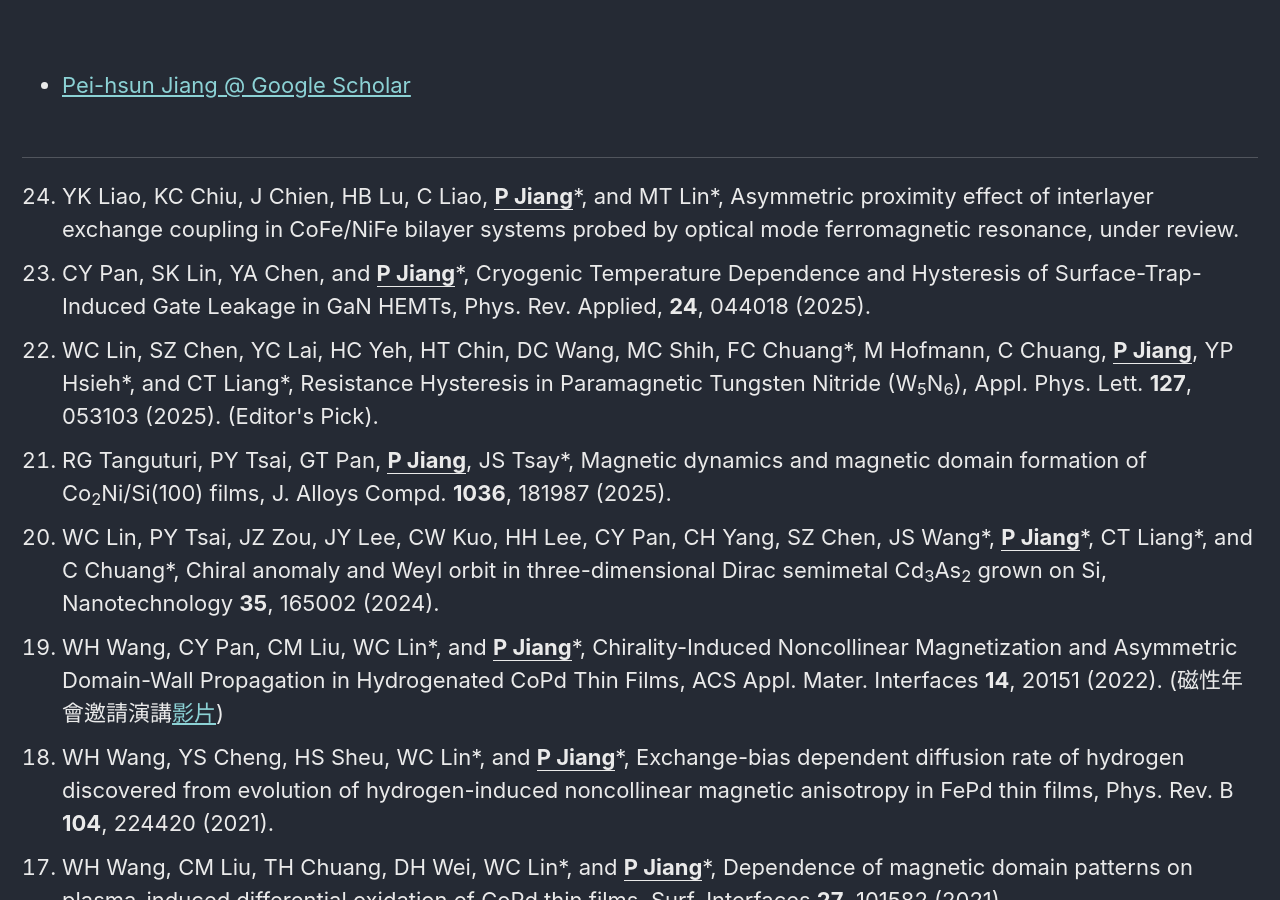
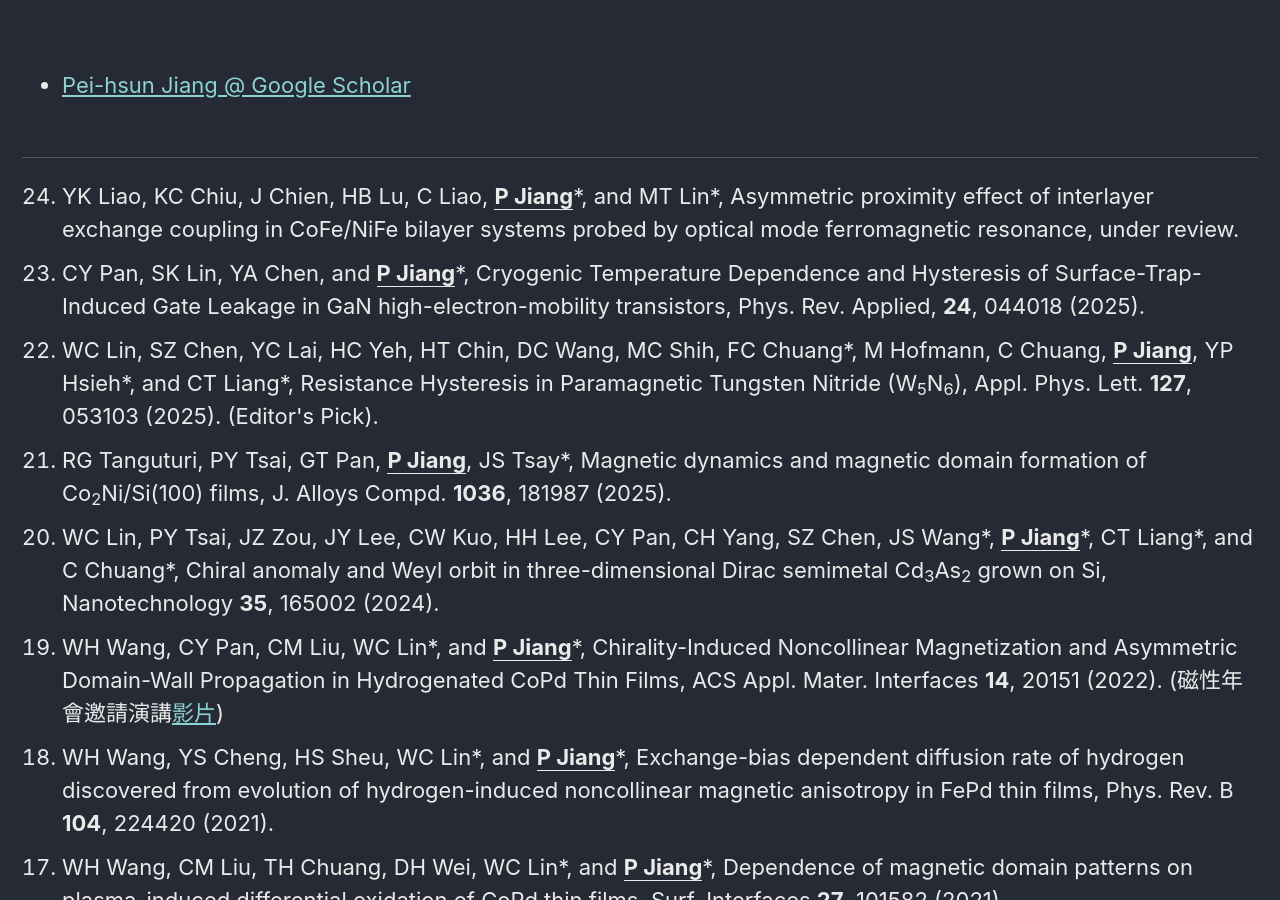
Before and after one commit to pjiang-ntnu/pjiang-ntnu.github.io, a Jekyll site: the page built from _pages/publications.md, in a window 1280 px wide and 900 px high, scrolled down 338 px. Built offline with Jekyll 4.4.1, drawn with Linux system fonts in a browser that asks for light colours; nearby versions of some CDN libraries; comment, search, counter and statistics services are not loaded.

Commit message:
Update publications.md

```diff
--- a/_pages/publications.md
+++ b/_pages/publications.md
@@ -35,7 +35,7 @@
 <ol reversed>
 <li> YK Liao, KC Chiu, J Chien, HB Lu, C Liao, <b><ins>P Jiang</ins></b>*, and MT Lin*, Asymmetric proximity effect of interlayer exchange coupling in CoFe/NiFe bilayer systems probed by optical mode ferromagnetic resonance, under review.
 
-<li> CY Pan, SK Lin, YA Chen, and <b><ins>P Jiang</ins></b>*, Cryogenic Temperature Dependence and Hysteresis of Surface-Trap-Induced Gate Leakage in GaN HEMTs, Phys. Rev. Applied, <b>24</b>, 044018 (2025).
+<li> CY Pan, SK Lin, YA Chen, and <b><ins>P Jiang</ins></b>*, Cryogenic Temperature Dependence and Hysteresis of Surface-Trap-Induced Gate Leakage in GaN high-electron-mobility transistors, Phys. Rev. Applied, <b>24</b>, 044018 (2025).
 
 <li> WC Lin, SZ Chen, YC Lai, HC Yeh, HT Chin, DC Wang, MC Shih, FC Chuang*, M Hofmann, C Chuang, <b><ins>P Jiang</ins></b>, YP Hsieh*, and CT Liang*, Resistance Hysteresis in Paramagnetic Tungsten Nitride (W<sub>5</sub>N<sub>6</sub>), Appl. Phys. Lett. <b>127</b>, 053103 (2025). (Editor's Pick).
 
```
